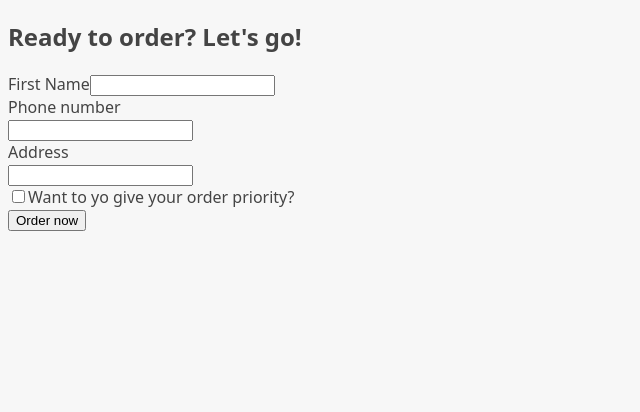
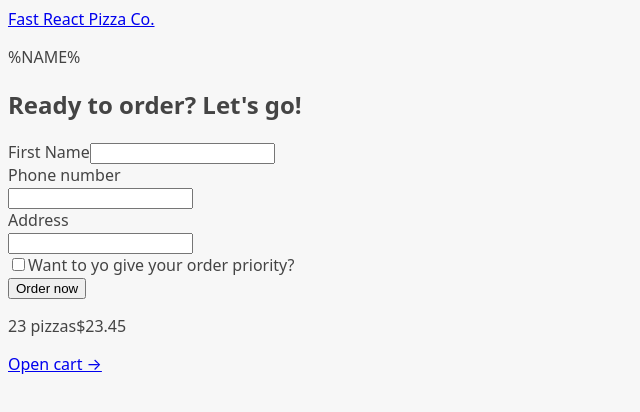
Before and after one commit to JeranSalcedo/fast-react-pizza, a React (Vite) app: page /order/new in a window 1280 px wide. Shown: the top 412 px of the page, without its empty margins (0-640 px from the left). Built offline with nearby package versions, Linux system fonts and the light colour scheme.

Commit message:
added global layout

```diff
--- a/src/App.jsx
+++ b/src/App.jsx
@@ -1,5 +1,6 @@
 import { createBrowserRouter, RouterProvider } from "react-router-dom";
 
+import AppLayout from "./ui/AppLayout";
 import Home from "./ui/Home";
 import Menu from "./features/menu/Menu";
 import Cart from "./features/cart/Cart";
@@ -7,6 +8,9 @@
 import Order from "./features/order/Order";
 
 const router = createBrowserRouter([
+	{
+		element: <AppLayout />,
+		children: [
 			{
 				path: "/",
 				element: <Home />,
@@ -27,6 +31,8 @@
 				path: "/order/:orderId",
 				element: <Order />,
 			},
+		],
+	},
 ]);
 
 const App = () => {
--- /dev/null
+++ b/src/ui/AppLayout.jsx
@@ -0,0 +1,19 @@
+import Header from "./Header";
+import CartOverview from "../features/cart/CartOverview";
+import { Outlet } from "react-router-dom";
+
+const AppLayout = () => {
+	return (
+		<div>
+			<Header />
+
+			<main>
+				<Outlet />
+			</main>
+
+			<CartOverview />
+		</div>
+	);
+};
+
+export default AppLayout;
--- /dev/null
+++ b/src/ui/Header.jsx
@@ -0,0 +1,13 @@
+import { Link } from "react-router-dom";
+
+const Header = () => {
+	return (
+		<header>
+			<Link to="/">Fast React Pizza Co.</Link>
+
+			<p>%NAME%</p>
+		</header>
+	);
+};
+
+export default Header;
```
Lines whose indentation alone changed are shown as unchanged.
